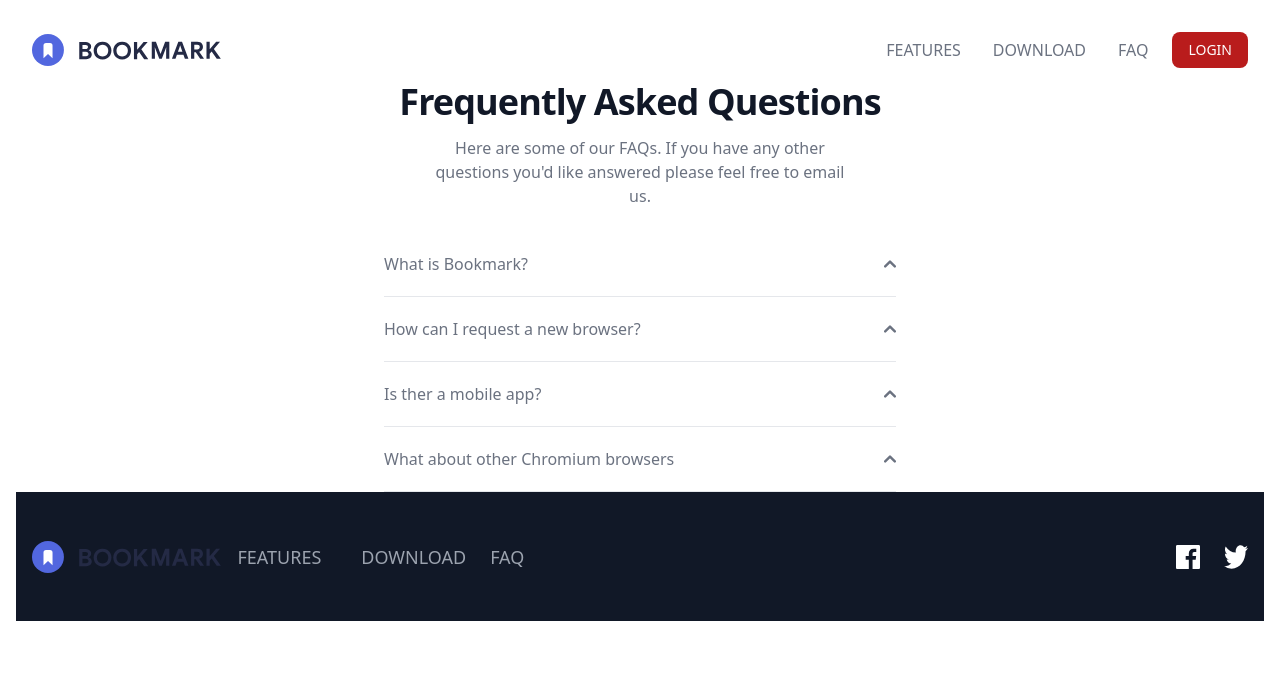
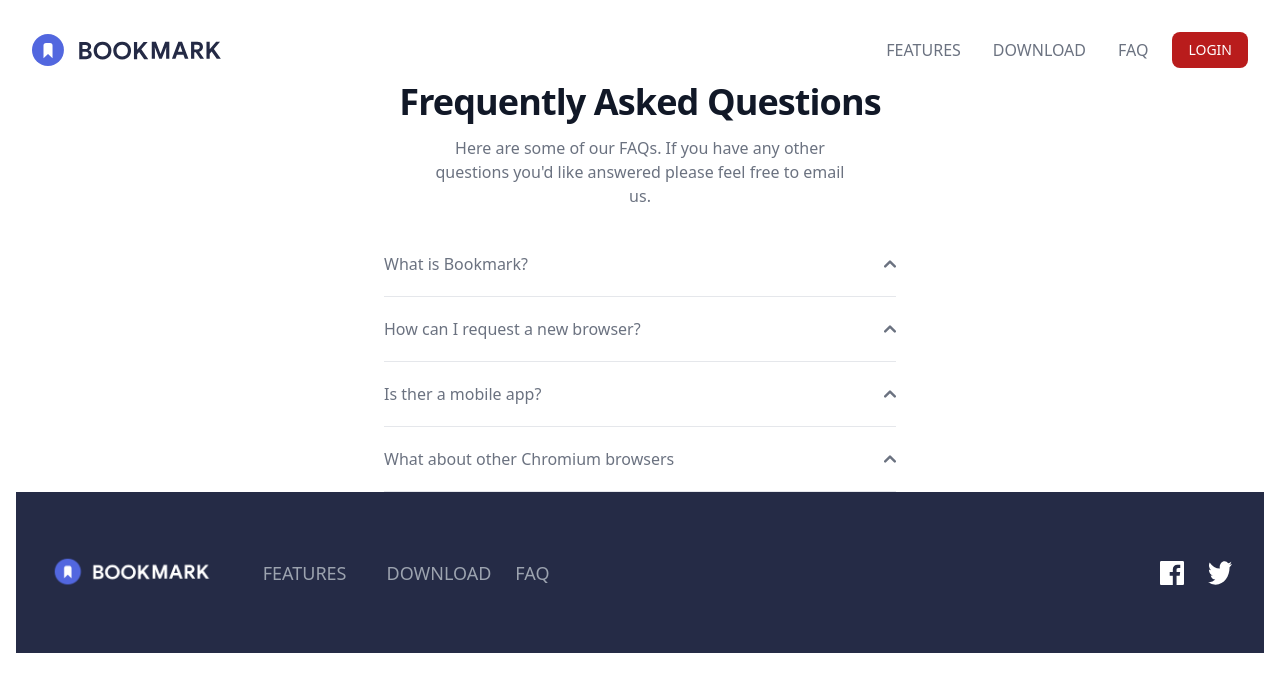
Before and after one commit to Rosa-1015/1_landing_page, a plain HTML site: page index.html in a window 1280 px wide. Drawn offline with nearby package versions, Linux system fonts and the light colour scheme.

Commit message:
footer done

```diff
--- a/index.html
+++ b/index.html
@@ -172,15 +172,21 @@
     </section>
 
     <!--FOOTER-->
-    <footer class="bg-gray-900 text-white">
+    <style>
+        .bg-custom {
+            background-color: #252b46;
+        }
+    </style>
+
+    <footer class="bg-custom text-white p-4">
         <div class="w-full max-w-screen-xl mx-auto p-4 md:py-8">
             <div class="sm:flex sm:items-center sm:justify-between">
                 <a href="#" class="flex items-center mb-4 sm:mb-0 space-x-3 rtl:space-x-reverse">
-                    <img src="assets/images/logo-bookmark.svg" class="h-8" alt="Bookmark Logo" />
+                    <img src="assets/images/logo-bookmark-footer.png" class="h-10" alt="Bookmark Logo Footer" />
                 </a>
                 <ul class="flex items-center space-x-6 text-lg font-medium text-gray-400 sm:mb-0 me-8">
                     <li>
-                        <a href="#" class="md:hover:text-red-600 me-4 md:me-6 p-4">FEATURES</a>
+                        <a href="#" class="md:hover:text-red-600 me-4 ml-8 md:me-6 p-4">FEATURES</a>
                     </li>
                     <li>
                         <a href="#" class="md:hover:text-red-600 me-4 md:me-6">DOWNLOAD</a>
```
Also changed, not shown: assets/images/logo-bookmark-footer.png (added).
